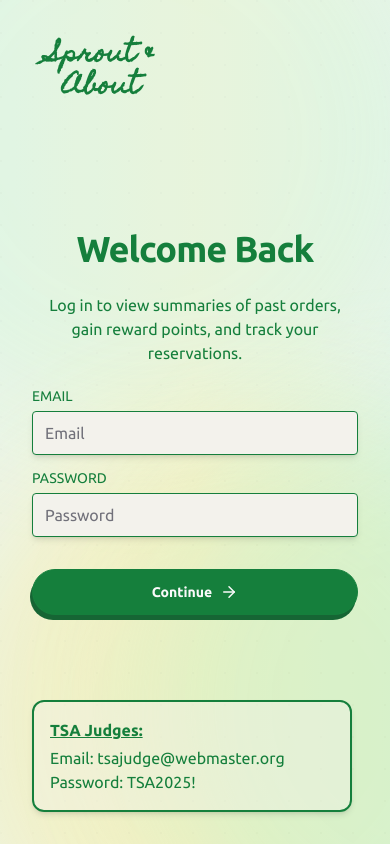
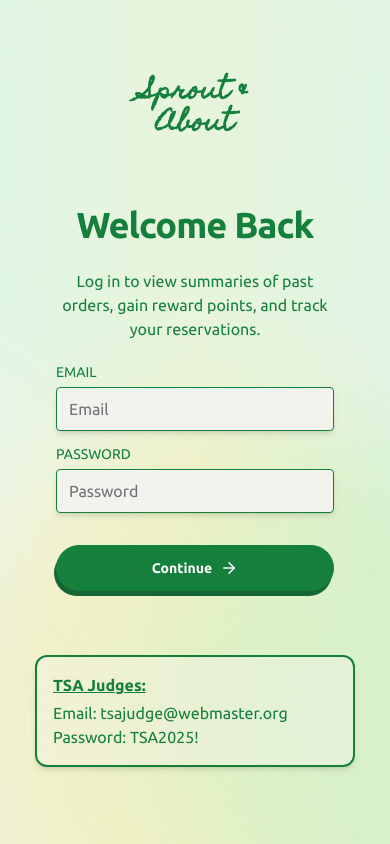
Before and after one commit to lucasch37/TSA-Webmaster-2025, a Next.js app: page /login in a window 390 px wide. Built offline with nearby package versions, Linux system fonts and the light colour scheme.

Commit message:
Admin navbar works nicely on mobile and login page looks better on mobile

```diff
--- a/package.json
+++ b/package.json
@@ -21,6 +21,7 @@
     "@radix-ui/react-popover": "^1.1.6",
     "@radix-ui/react-scroll-area": "^1.2.2",
     "@radix-ui/react-select": "^2.1.6",
+    "@radix-ui/react-slider": "^1.3.5",
     "@radix-ui/react-slot": "^1.1.2",
     "@radix-ui/react-switch": "^1.1.2",
     "@radix-ui/react-tabs": "^1.1.3",
--- a/src/app/login/page.tsx
+++ b/src/app/login/page.tsx
@@ -6,17 +6,21 @@ import React from "react";
 const LoginPage = async (): Promise<React.JSX.Element> => {
     return (
         <div className="min-h-screen grid lg:grid-cols-2">
-            <div className="h-full flex items-center justify-center relative">
-                <LoginForm />
-                <div className="absolute top-10 left-12">
-                    <Link href={"/"} className="flex items-center gap-2 w-32">
+            <div className="h-full flex flex-col items-center justify-center p-6 space-y-6 lg:space-y-0 lg:relative">
+                <div className="lg:absolute lg:top-10 lg:left-12">
+                    <Link href={"/"} className="flex items-center gap-2">
                         <div className="font-bold text-2xl text-center text-primary font-homemade-apple">
                             Sprout &<br />
                             About
                         </div>
                     </Link>
                 </div>
-                <div className="border-2 rounded-xl p-4 flex flex-col absolute bottom-8 left-8 w-[20rem] text-primary bg-background/40 shadow-md">
+
+                <div className="w-full max-w-sm">
+                    <LoginForm />
+                </div>
+
+                <div className="border-2 rounded-xl p-4 flex flex-col w-full max-w-xs sm:max-w-sm lg:w-[20rem] text-primary bg-background/40 shadow-md lg:absolute lg:bottom-8 lg:left-8">
                     <div className="font-semibold text-base underline">TSA Judges:</div>
                     <div className="mt-1">Email: tsajudge@webmaster.org</div>
                     <div>Password: TSA2025!</div>
--- a/src/features/admin/components/admin-navbar.tsx
+++ b/src/features/admin/components/admin-navbar.tsx
@@ -19,7 +19,7 @@ export function AdminNavbar(): React.JSX.Element {
                         </div>
                     </Link>
 
-                    <div className="border border-primary rounded-full py-2 px-6 hidden md:flex gap-8 text-primary justify-center w-fit">
+                    <div className="border border-primary rounded-full py-2 px-6 hidden lg:flex gap-8 text-primary justify-center w-fit">
                         <Link
                             href={"/admin"}
                             className="flex gap-2 items-center nav-link"
@@ -46,24 +46,30 @@ export function AdminNavbar(): React.JSX.Element {
                         </Button>
                     </Link>
                 </div>
-                <div className="mt-6 mx-auto border border-primary rounded-full py-1 px-4 flex md:hidden gap-3 text-primary justify-center w-fit">
+            </div>
+            {/* Bottom navbar for mobile */}
+            <div className="lg:hidden fixed bottom-0 left-0 right-0 bg-background border-t border-primary shadow-lg p-2 z-50">
+                <div className="flex justify-around items-center text-primary">
                     <Link
-                        href={"/admin"}
-                        className="flex gap-1 items-center nav-link text-xs"
+                        href="/admin"
+                        className="flex flex-col items-center nav-link text-xs p-1 hover:bg-primary/10 rounded-md"
                     >
-                        <CircleGauge size={15} /> DASHBOARD
+                        <CircleGauge size={20} />
+                        <span className="mt-1">DASHBOARD</span>
                     </Link>
                     <Link
-                        href={"/admin/menu"}
-                        className="flex gap-1 items-center nav-link text-xs"
+                        href="/admin/menu"
+                        className="flex flex-col items-center nav-link text-xs p-1 hover:bg-primary/10 rounded-md"
                     >
-                        <Edit size={15} /> MENU EDITOR
+                        <Edit size={20} />
+                        <span className="mt-1">MENU EDITOR</span>
                     </Link>
                     <Link
-                        href={"/admin/orders"}
-                        className="flex gap-1 items-center nav-link text-xs"
+                        href="/admin/orders"
+                        className="flex flex-col items-center nav-link text-xs p-1 hover:bg-primary/10 rounded-md"
                     >
-                        <ListCheck size={15} /> ORDERS
+                        <ListCheck size={20} />
+                        <span className="mt-1">ORDERS</span>
                     </Link>
                 </div>
             </div>
```
Also changed, not shown: 1 other file (tests, documents, lock files or other folders).
